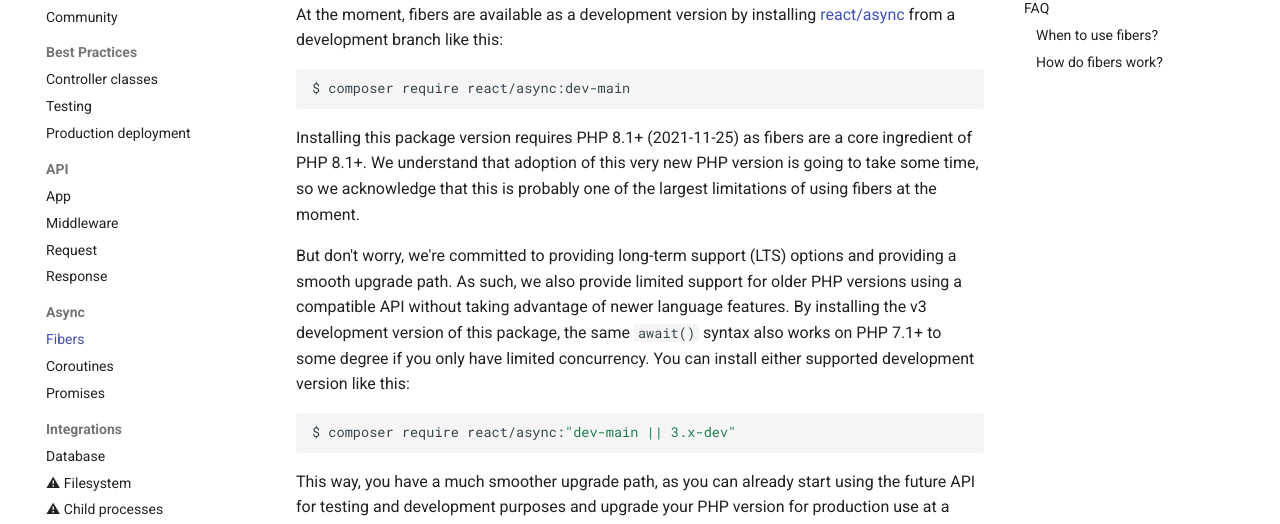
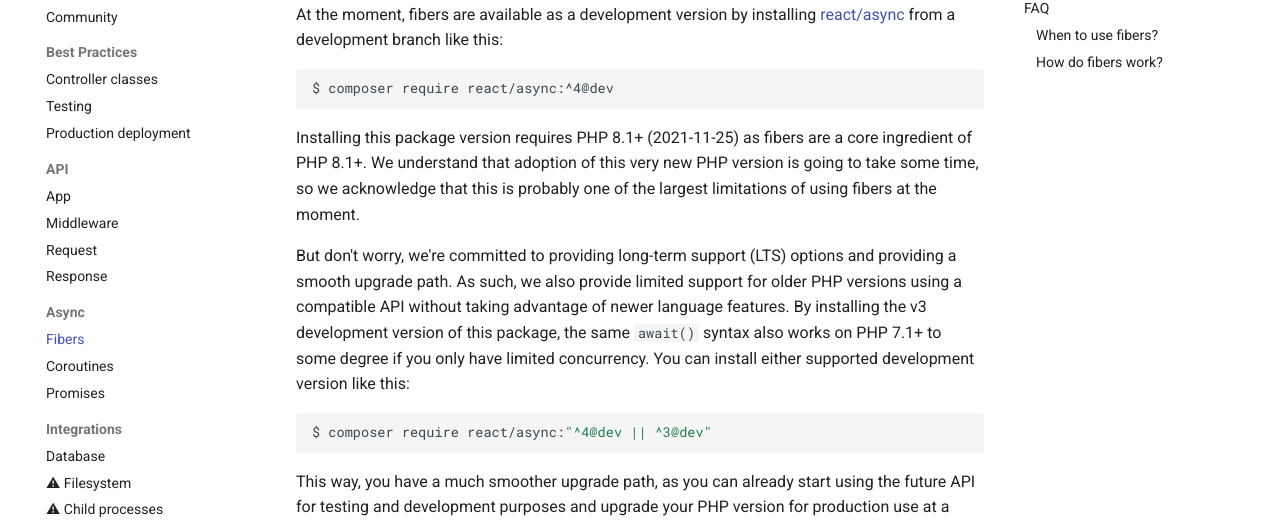
Before and after one commit to clue/framework-x, an MkDocs documentation site: the page built from docs/async/fibers.md, in a window 1280 px wide and 900 px high, scrolled down 1024 px. Shown: the part 181-705 px from the top of the window. Built offline with MkDocs 1.6.1 and Material for MkDocs 9.7.7, drawn with Linux system fonts in a browser that asks for light colours; comment, search, counter and statistics services are not loaded.

Commit message:
Update installation instructions for react/async development version

````diff
--- a/docs/async/fibers.md
+++ b/docs/async/fibers.md
@@ -54,7 +54,7 @@ At the moment, fibers are available as a development version by installing
 like this:
 
 ```bash
-$ composer require react/async:dev-main
+$ composer require react/async:^4@dev
 ```
 
 Installing this package version requires PHP 8.1+ (2021-11-25) as fibers are a
@@ -71,7 +71,7 @@ limited concurrency. You can install either supported development version like
 this:
 
 ```bash
-$ composer require react/async:"dev-main || 3.x-dev"
+$ composer require react/async:"^4@dev || ^3@dev"
 ```
 
 This way, you have a much smoother upgrade path, as you can already start using
````
